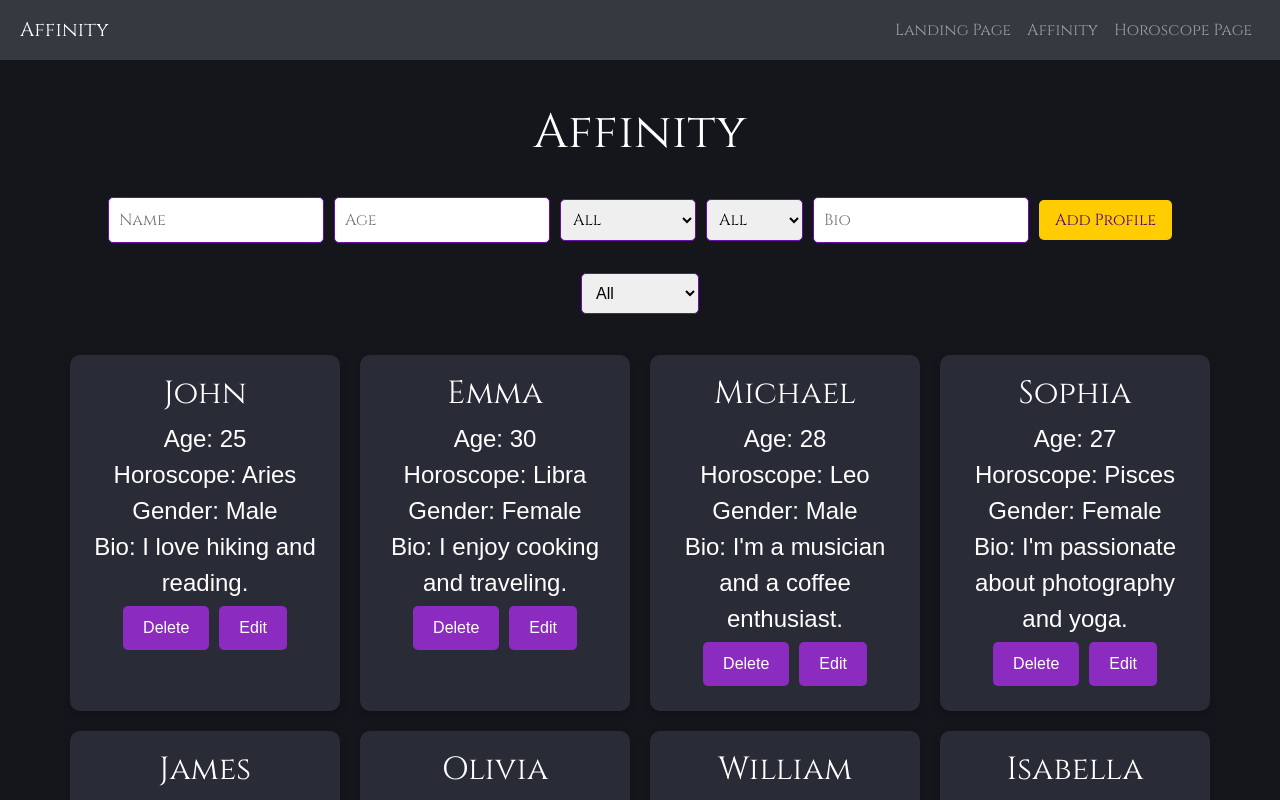
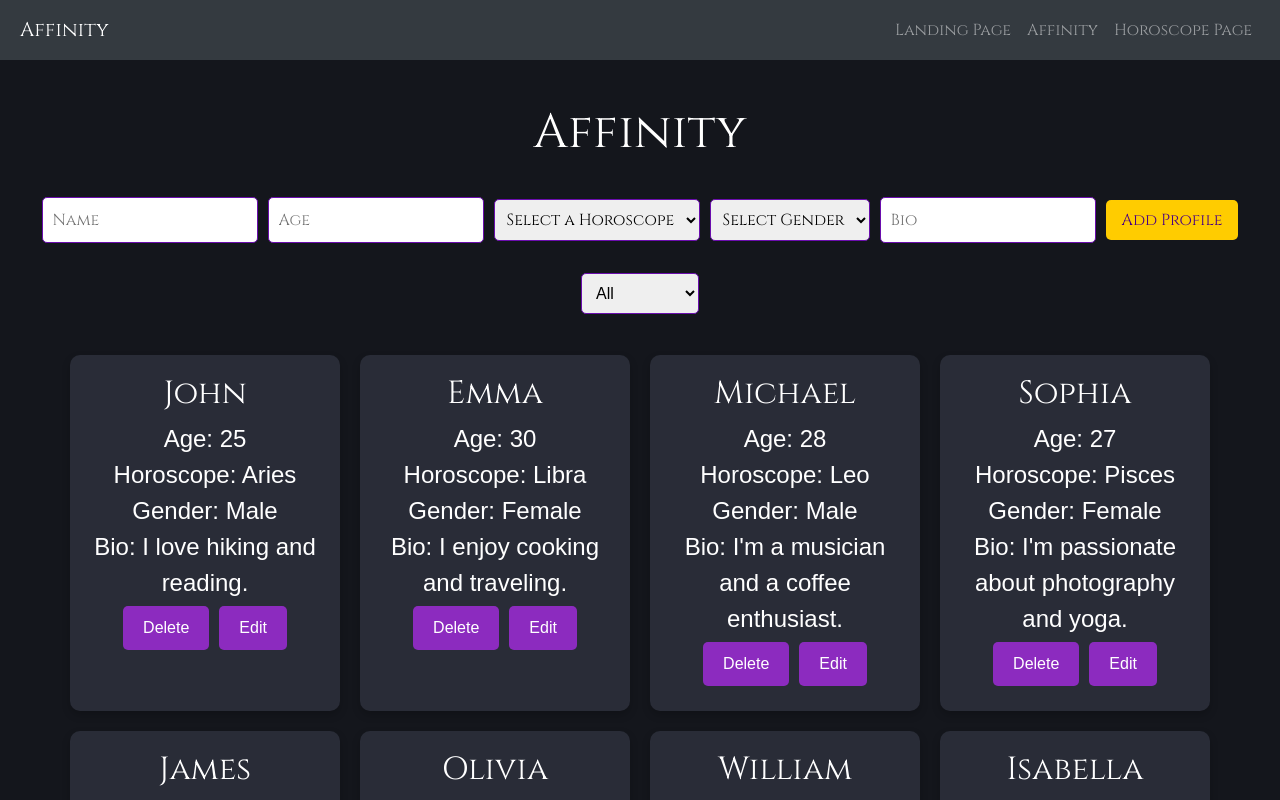
Before and after one commit to JKTEJADA/DatingWebsiteITELEC, a React (Create React App) app: page /Dating in a window 1280 px wide. Shown: the top 800 px of the page. Built offline with nearby package versions, Linux system fonts and the light colour scheme.

Commit message:
Placeholders and Validations for horoscope and gender

```diff
--- a/src/DatingApp.jsx
+++ b/src/DatingApp.jsx
@@ -298,12 +298,13 @@ const DatingApp = () => {
       alert("Age must be a positive number.");
       return;
     }
-    if (horoscope.toLowerCase() === "all") {
-      alert("Invalid horoscope sign.");
+    if (horoscope === 'All') {
+      alert("Please select a horoscope sign.");
       return;
     }
-    if (gender !== "Male" && gender !== "Female" && gender !== "Other") {
-      alert("Invalid gender. Please select Male, Female, or Other.");
+
+    if (gender !== "Male" && gender !== "Female") {
+      alert("Invalid gender. Please select Male, Female");
       return;
     }
 
@@ -314,8 +315,8 @@ const DatingApp = () => {
     setNewProfile({
       name: "",
       age: "",
-      horoscope: "All",
-      gender: "All",
+      horoscope: "",
+      gender: "",
       bio: "",
     });
     // setNewProfile({ name: '', age: '', horoscope: 'All', gender: 'All', bio: '', image: '' });
@@ -384,19 +385,26 @@ const DatingApp = () => {
     setNewProfile({ ...newProfile, horoscope: e.target.value })
   }
 >
-          {horoscopeSigns.map((sign) => (
-            <option key={sign} value={sign}>
-              {sign}
+  {horoscopeSigns.map((sign, index) => (
+    <option key={sign} value={sign} disabled={index === 0 && newProfile.horoscope !== ''} >
+      {index === 0 ? 'Select a Horoscope' : sign}
     </option>
   ))}
 </select>
+
+
+
+
+
+
         <select
           value={newProfile.gender}
           onChange={(e) =>
             setNewProfile({ ...newProfile, gender: e.target.value })
+
           }
         >
-          <option value="All">All</option>
+          <option value = "All" disabled >  Select Gender </option>
           <option value="Male">Male</option>
           <option value="Female">Female</option>
         </select>
@@ -507,7 +515,6 @@ const DatingApp = () => {
                 setEditProfile({ ...editProfile, gender: e.target.value })
               }
             >
-              <option value="All">All</option>
               <option value="Male">Male</option>
               <option value="Female">Female</option>
             </select>
```
Lines whose indentation alone changed are shown as unchanged.
